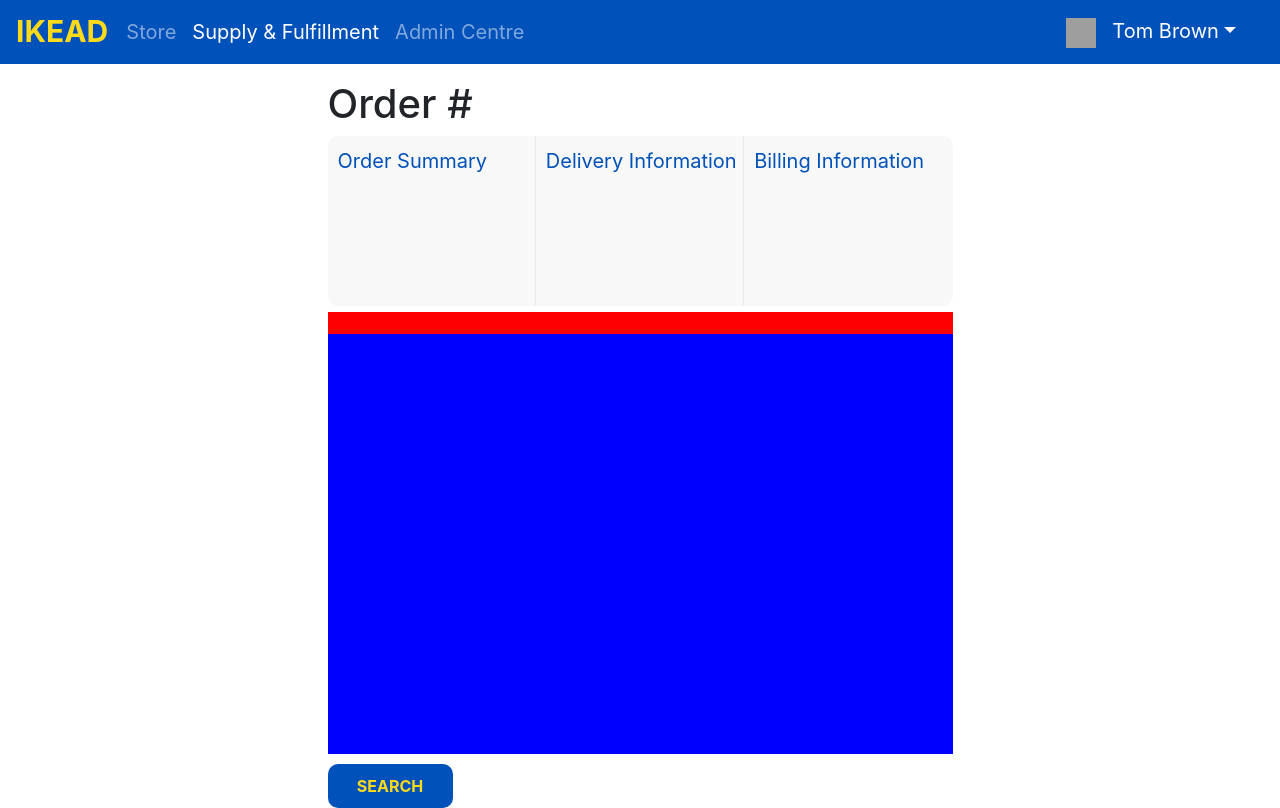
After one commit to Redmorgan/advanced-development-assignment, a Flask app: page /ordermanager/1 in a window 1280 px wide. The commit adds this page. Run offline with Flask 2, Linux system fonts and the light colour scheme; some libraries are stand-ins or nearby versions; grey boxes are pictures that could not be loaded.

Commit message:
feat(order view): Started building individual order page

```diff
--- a/main.py
+++ b/main.py
@@ -1,5 +1,5 @@
 import logging
-from flask import Flask, render_template,request, session
+from flask import Flask, render_template,request, session, url_for
 import json
 import requests
 
@@ -37,8 +37,18 @@ def checkout():
     return render_template('checkout.html')#, basket = session['basket'])
 
 @app.route('/ordermanager')
-def about():
+def orderManager():
+
+    # Get all order information
+
     return render_template('orderManager.html')
+
+@app.route('/ordermanager/<orderNumber>')
+def orderView(orderNumber):
+
+    # Cloud function to get order details using 'orderNumber'
+
+    return render_template('orderView.html')
 
 @app.route('/admin')
 def form():
--- a/templates/base.html
+++ b/templates/base.html
@@ -22,7 +22,7 @@
 
     <nav class="navbar navbar-expand-md navbar-dark fixed-top" style="background-color: #0051BA;">
 
-      <a style="font-size: 30px; color:#FFDA1A; font-weight: bold; cursor:default;">IKEAD</a>
+      <a style="font-size: 30px; color:#FFDA1A; font-weight: bold; cursor:default; margin-right:10px">IKEAD</a>
 
       <button class="navbar-toggler" type="button" data-toggle="collapse" data-target="#navbarsExampleDefault" aria-controls="navbarsExampleDefault" aria-expanded="false" aria-label="Toggle navigation">
 
--- /dev/null
+++ b/templates/orderView.html
@@ -0,0 +1,60 @@
+{% extends "base.html" %}
+
+{% set active_page = "supplyfulfillment" %}
+
+{% block content %}
+
+<!-- Bootstrapgit config --global user.name core CSS -->
+<link rel="stylesheet" href="https://stackpath.bootstrapcdn.com/bootstrap/4.1.3/css/bootstrap.min.css" integrity="sha384-MCw98/SFnGE8fJT3GXwEOngsV7Zt27NXFoaoApmYm81iuXoPkFOJwJ8ERdknLPMO" crossorigin="anonymous">
+<!-- Custom styles -->
+<link href="../static/css/custom.css" rel="stylesheet">
+
+<div style="width: 100%; height:100%;">
+    <div style="width: 50%; height:100%; margin-left: 25%;">
+
+        <h1>Order #</h1>
+
+        <div id="orderDetailsContatiner" style="width:100%; height:25%; background-color: rgba(248, 248, 248, 1); border-radius: 10px; display: flex; flex-direction: row;">
+
+            <div id="orderSummary" style="height:100%; width:calc(100%/3); border-right: 1px solid rgba(234,234,234,1);">
+
+                <label style="margin-top: 10px; margin-left: 10px; color:#0051BA; font-size:20px">Order Summary</label>
+
+            </div>
+
+            <div id="deliveryInformation" style="height:100%; width:calc(100%/3); border-right: 1px solid rgba(234,234,234,1);">
+
+                <label style="margin-top: 10px; margin-left: 10px; color:#0051BA; font-size:20px">Delivery Information</label>
+
+            </div>
+
+            <div id="billingInformation" style="height:100%; width:calc(100%/3);">
+
+                <label style="margin-top: 10px; margin-left: 10px; color:#0051BA; font-size:20px">Billing Information</label>
+
+            </div>
+
+        </div>
+
+        <div id="orderContentsContainer" style="width:100%; height:65%; margin-top:1%">
+
+            <div id="orderContentsHeader" style="width:100%; height:5%; background-color: red;">
+
+
+
+            </div>
+
+            <div id="orderContentsBody" style="width: 100%; height:95%; overflow-y: auto; background-color: blue;">
+
+
+
+            </div>
+
+            <button id="searchOrders" style="width:20%; height:10%; margin-top: 10px; cursor: pointer; background-color: #0051BA; color:#FFDA1A; font-weight: bold; border:none; border-radius: 10px; outline:none;">SEARCH</button>
+
+        </div>
+
+    </div>
+</div>
+
+{% endblock %}
```
Also changed, not shown: templates/orderManager.html (+6 -4 lines).
